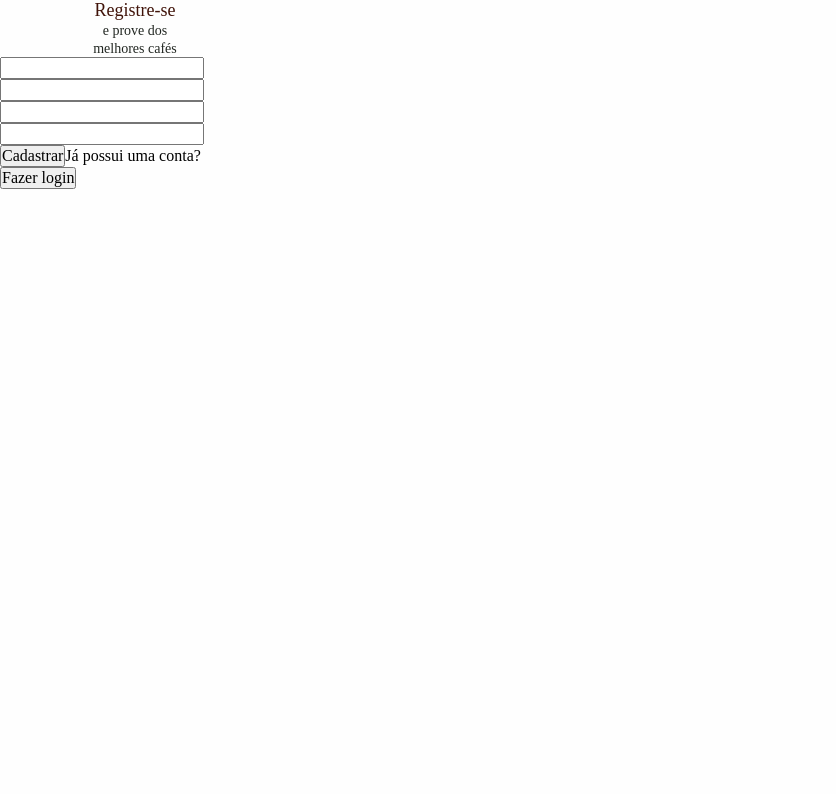
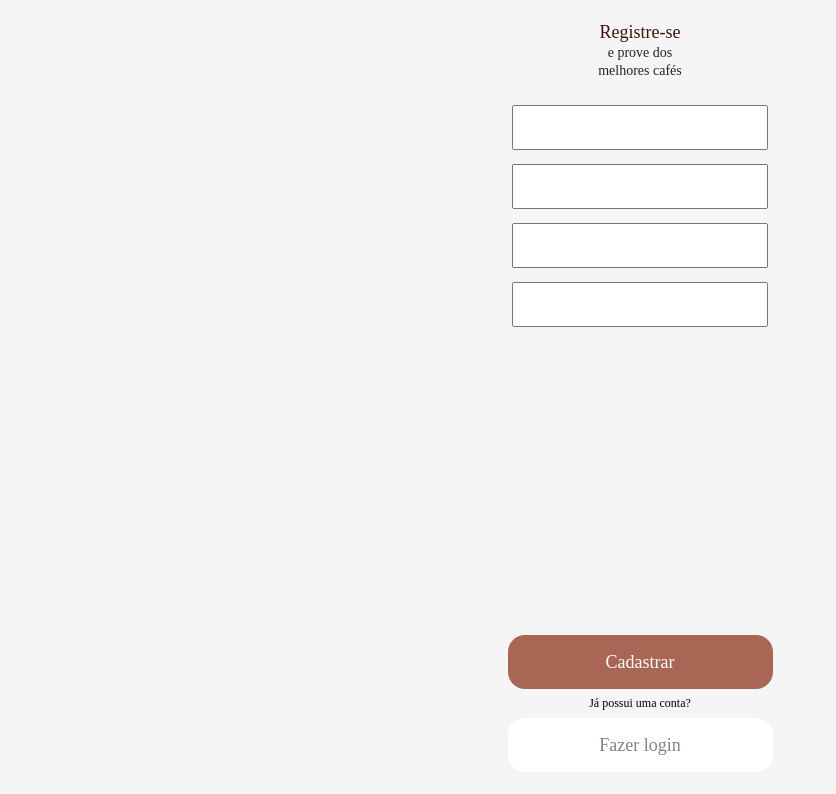
Before and after one commit to KelvinCrepaldi/le-coffee-app, a React (Create React App) app: page /home in a window 1280 px wide. Shown: the top 794 px of the page, without its empty margins (0-836 px from the left). Built offline with nearby package versions, Linux system fonts and the light colour scheme; a web font is replaced by a local one.

Commit message:
feat: page register updated

```diff
--- a/src/Pages/Register/index.jsx
+++ b/src/Pages/Register/index.jsx
@@ -1,9 +1,11 @@
 import { Page, PageContent } from "../../Styles/PagesStyles/Register";
+import ButtonComponent from "../../Components/Button/";
 
 const Register = () => {
   return (
     <Page>
       <PageContent>
+        <div>
           <div className="title">
             <h1>Registre-se</h1>
             <span>
@@ -17,10 +19,12 @@ const Register = () => {
             <input></input>
             <input></input>
           </form>
-        <div>
-          <button>Cadastrar</button>
-          <label>Já possui uma conta?</label>
-          <button>Fazer login</button>
+        </div>
+
+        <div className="button-container">
+          <ButtonComponent buttonFunction="signup" />
+          <label className="text-register">Já possui uma conta?</label>
+          <ButtonComponent buttonFunction="gotoLogin" />
         </div>
       </PageContent>
     </Page>
--- a/src/Styles/PagesStyles/Register/index.jsx
+++ b/src/Styles/PagesStyles/Register/index.jsx
@@ -2,18 +2,19 @@ import styled from "styled-components";
 
 export const Page = styled.div`
   display: flex;
-  flex-direction: column;
+  justify-content: center;
 
   min-width: 320px;
   min-height: 100vh;
 
-  background-color: var(--white-primary);
+  background-color: #f5f5f5;
 `;
 
 export const PageContent = styled.main`
   display: flex;
-  flex-direction: column;
+  flex-wrap: wrap;
   align-items: center;
+  align-content: space-between;
 
   width: 270px;
 
@@ -28,9 +29,40 @@ export const PageContent = styled.main`
     font-size: var(--font-size-small);
     color: #212621;
   }
+  form {
+    display: flex;
+    flex-wrap: wrap;
+    justify-content: center;
+  }
+
+  input {
+    margin: 7px;
+    width: 100%;
+    height: 45px;
+  }
 
   .title {
     width: 176px;
     text-align: center;
+    margin: 22px auto 19px;
+  }
+
+  .button-container {
+    display: flex;
+    flex-wrap: wrap;
+    justify-content: center;
+
+    width: 100%;
+    height: 135px;
+    margin-bottom: 30px;
+  }
+
+  .text-register {
+    display: flex;
+    align-items: center;
+
+    font-size: var(--font-size-xsmall);
+    font-weight: var(--font-w-normal);
+    height: 29px;
   }
 `;
```
Lines whose indentation alone changed are shown as unchanged.
